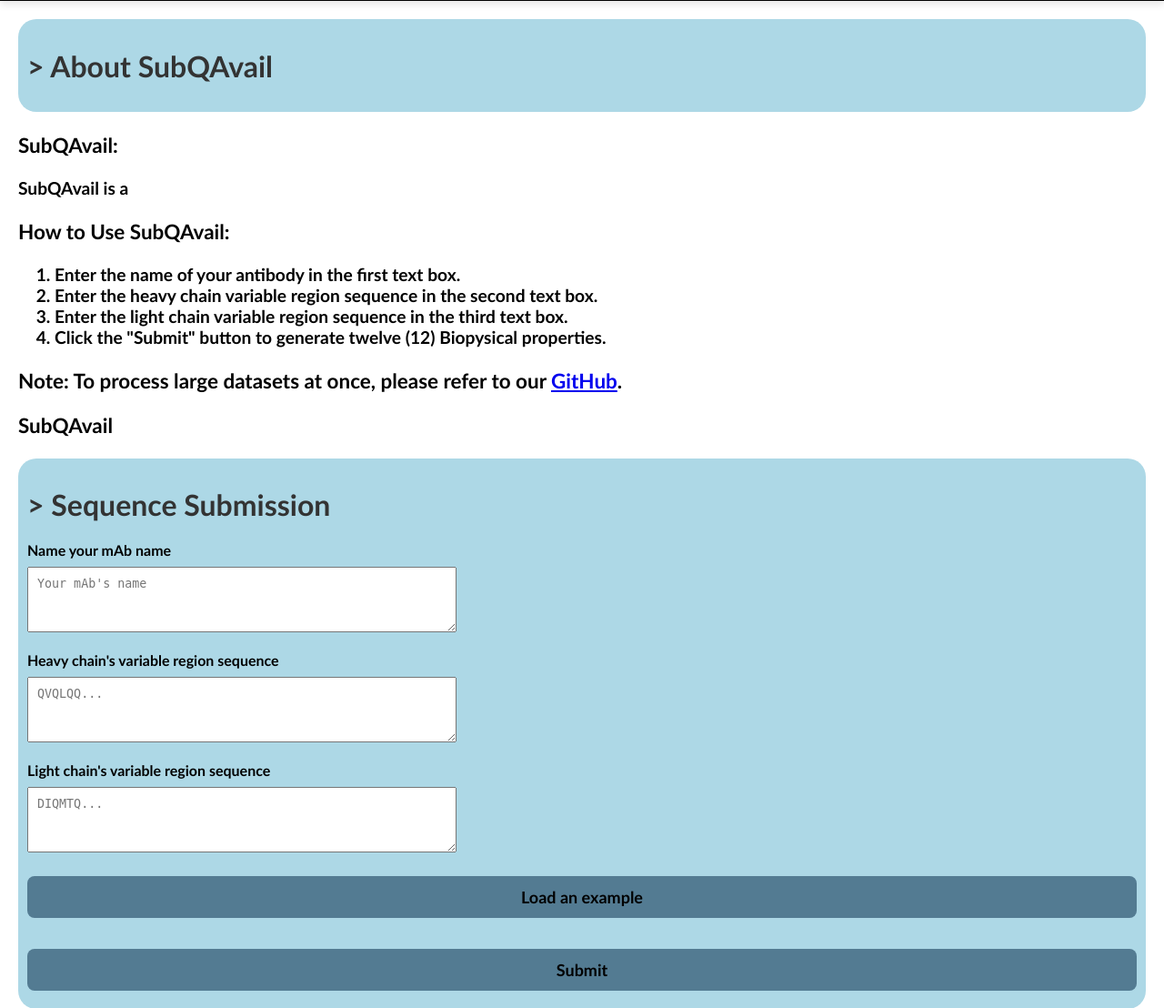
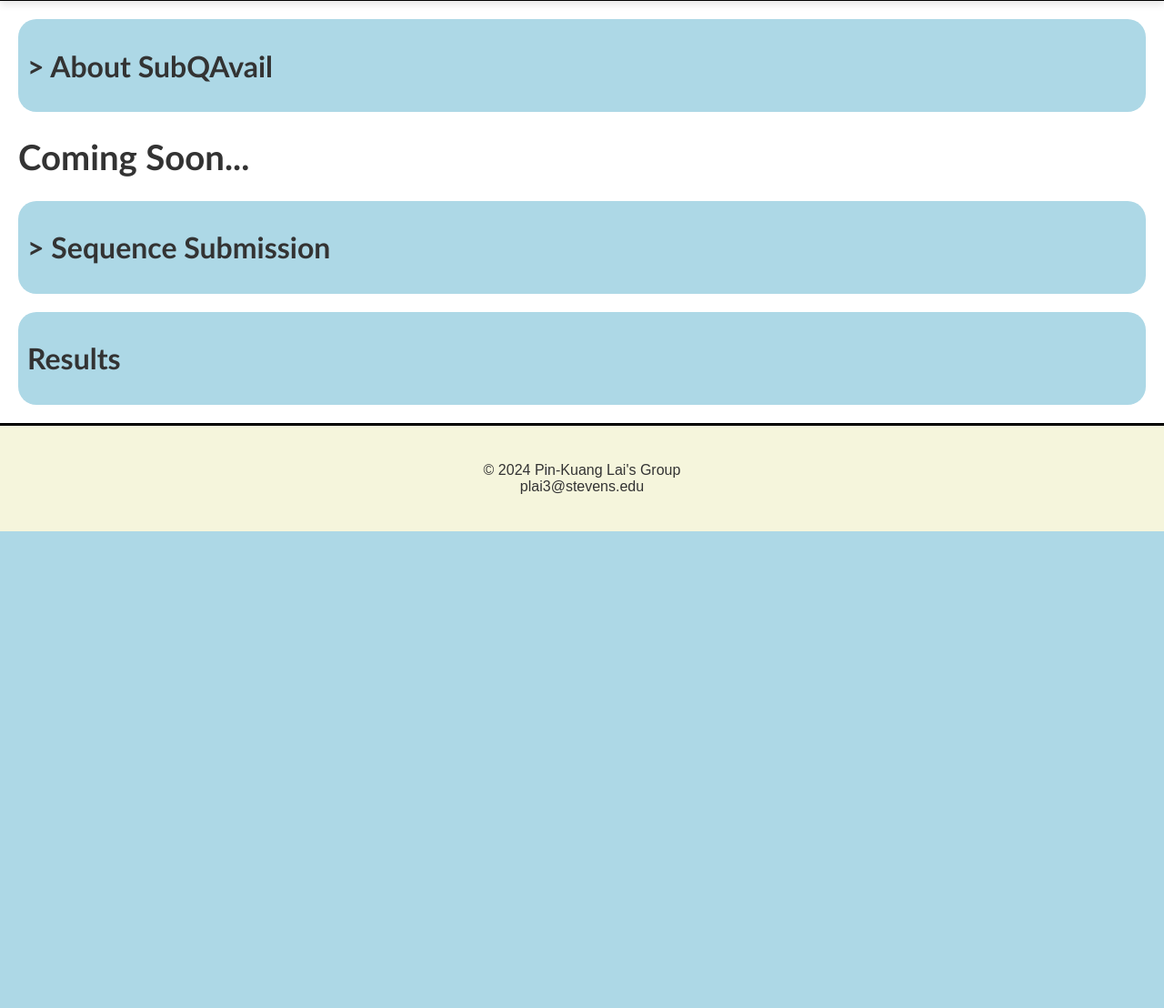
Before and after one commit to Lailabcode/DevPred, a Flask app: page /SubQAvail in a window 1280 px wide. Shown: the part 305-1413 px from the top of the page at 91% size. After the commit the page ends 889 px from the top, so only its background shows below. Run offline with Flask 3, Linux system fonts and the light colour scheme.

Commit message:
SubQ update

```diff
--- a/templates/SubQAvail.html
+++ b/templates/SubQAvail.html
@@ -75,14 +75,14 @@
                 <h1>> About SubQAvail</h1>
             </div>
             <div id="intro">
-                <h3>SubQAvail: </h3>
-                <p>SubQAvail is a </p>
+                <h1>Coming Soon... </h1>
+                <!-- <p>SubQAvail is a </p> -->
                 <style>
                     #intro p {
                         text-align: justify;
                     }
                 </style>
-                <h3>How to Use SubQAvail:</h3>
+                <!-- <h3>How to Use SubQAvail:</h3>
                 <ol>
                     <li>Enter the name of your antibody in the first text box.</li>
                     <li>Enter the heavy chain variable region sequence in the second text box. </li>
@@ -90,11 +90,11 @@
                     <li>Click the "Submit" button to generate twelve (12) Biopysical properties. </li>
                 </ol>
                 <h3>Note: To process large datasets at once, please refer to our <a href="https://github.com/Lailabcode/AbDev" target="_blank">GitHub</a>.</h3>
-                <h3>SubQAvail</h3>
+                <h3>SubQAvail</h3> -->
             </div>
             <div id="sequence-submission">
                 <h1>> Sequence Submission</h1>
-                <form method="post" action='/SubQAvail' enctype="multipart/form-data">
+                <!-- <form method="post" action='/SubQAvail' enctype="multipart/form-data">
 
                 <label for="Name">Name your mAb name</label><br>
                 <textarea id="Name" name="mab_name" placeholder="Your mAb's name"></textarea><br>
@@ -117,7 +117,7 @@
                 </script>
 
                 <button type="submit" class="submit-button">Submit</button>
-                </form>
+                </form> -->
 
             </div>
 
```
Also changed, not shown: 1 other file.
